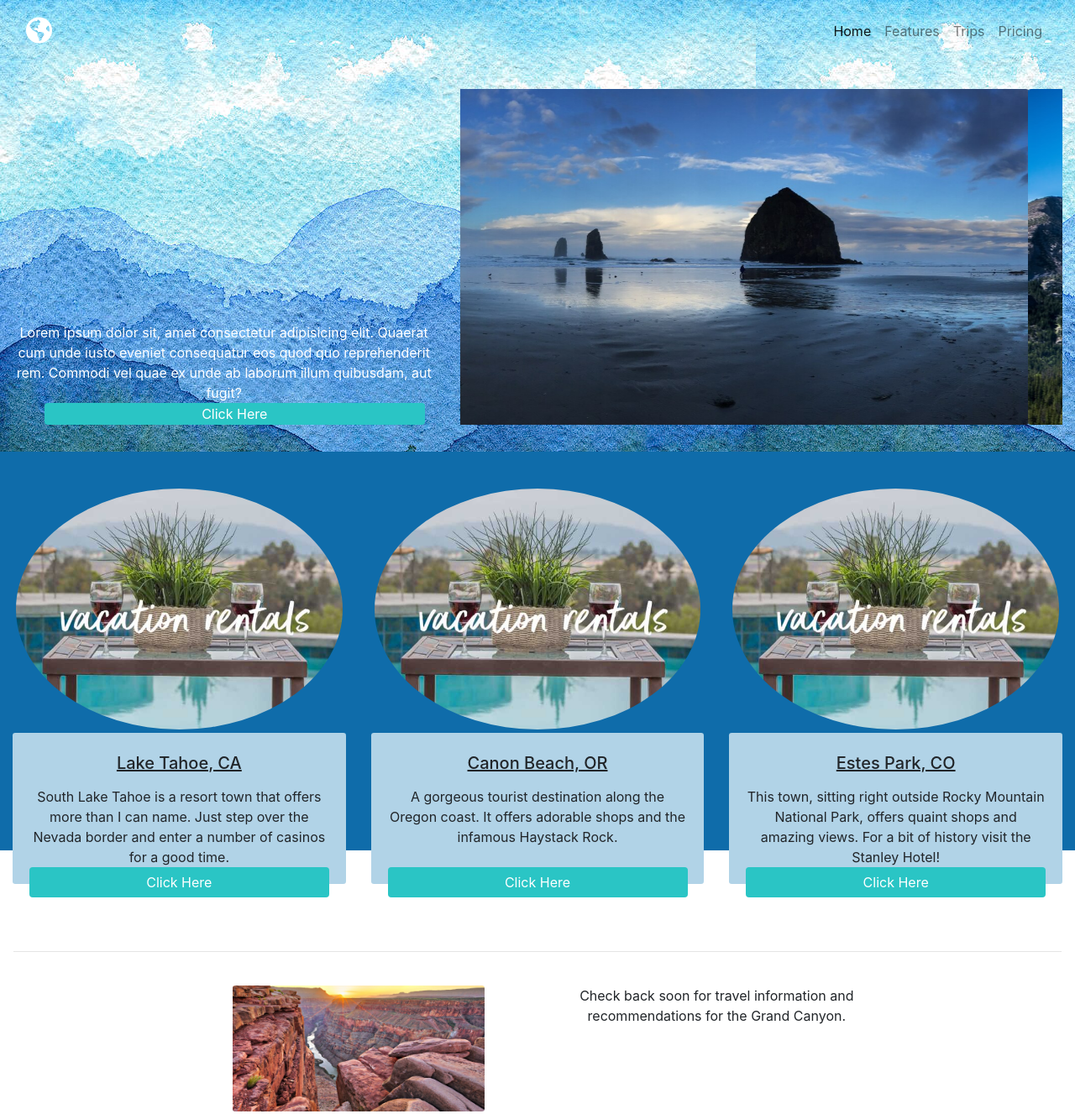
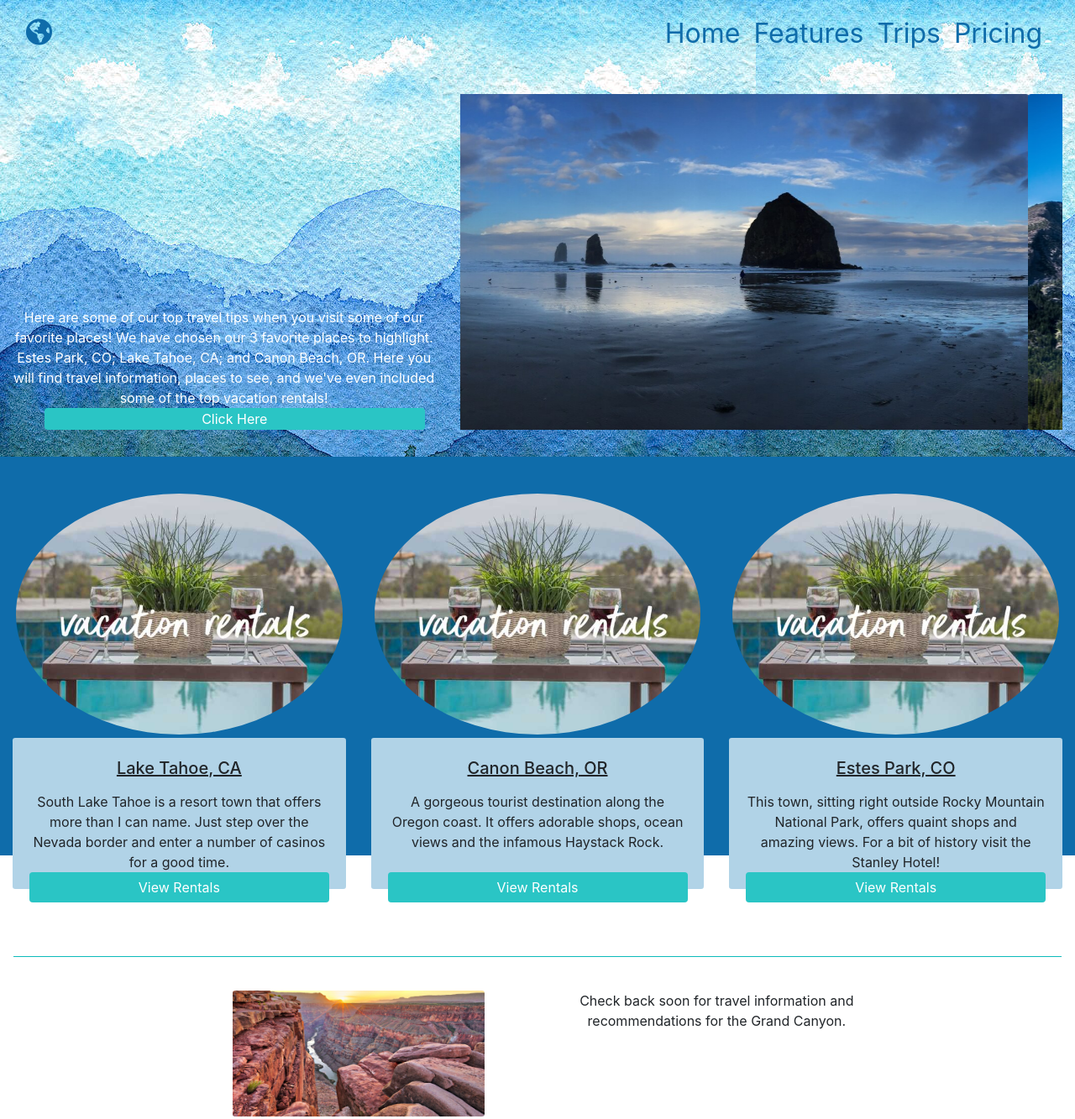
Before and after one commit to KristinaTodd/checkpoint1, a plain HTML site: page index.html in a window 1280 px wide. Shown: the top 1333 px of the page at 84% size. Drawn offline with nearby package versions, Linux system fonts and the light colour scheme.

Commit message:
small styling changes

```diff
--- a/index.html
+++ b/index.html
@@ -16,25 +16,25 @@
   <header class="container-fluid bg-blue d-flex ">
     <div class="row">
       <div class="col-12">
-        <nav class="navbar navbar-expand-lg navbar-light bg-transparant">
-          <a class="navbar-brand logo text-white" href="#"><i class="fas fa-globe-americas"></i></a>
+        <nav class="navbar navbar-expand-lg  bg-transparant">
+          <a class="navbar-brand " href="#"><i class="fas fa-globe-americas nav-bar-color"></i></a>
           <button class="navbar-toggler" type="button" data-toggle="collapse" data-target="#navbarNav"
             aria-controls="navbarNav" aria-expanded="false" aria-label="Toggle navigation">
             <span class="navbar-toggler-icon"></span>
           </button>
           <div class="collapse navbar-collapse justify-content-end" id="navbarNav">
-            <ul class="navbar-nav">
+            <ul class="navbar-nav ">
               <li class="nav-item active">
-                <a class="nav-link" href="#">Home <span class="sr-only">(current)</span></a>
+                <a class="nav-link nav-bar-color" href="#">Home <span class="sr-only">(current)</span></a>
               </li>
               <li class="nav-item">
-                <a class="nav-link" href="#">Features</a>
+                <a class="nav-link nav-bar-color" href="#">Features</a>
               </li>
               <li class="nav-item">
-                <a class="nav-link" href="#">Trips</a>
+                <a class="nav-link nav-bar-color" href="#">Trips</a>
               </li>
               <li class="nav-item">
-                <a class="nav-link" href="#" tabindex="-1">Pricing</a>
+                <a class="nav-link nav-bar-color" href="#" tabindex="-1">Pricing</a>
               </li>
             </ul>
           </div>
@@ -60,10 +60,10 @@
       </div>
       <div class="col-12 col-md-5 align-items-end order-md-1 ">
         <div class="row  custom-col">
-          <div class="col-12 text-center text-white">Lorem ipsum dolor sit, amet consectetur adipisicing elit.
-            Quaerat cum unde
-            iusto eveniet
-            consequatur eos quod quo reprehenderit rem. Commodi vel quae ex unde ab laborum illum quibusdam, aut fugit?
+          <div class="col-12 text-center text-white">Here are some of our top travel tips when you visit some of our
+            favorite places! We have chosen our 3 favorite places to highlight. Estes Park, CO; Lake Tahoe, CA; and
+            Canon Beach, OR. Here you will find travel information, places to see, and we've even included some of the
+            top vacation rentals!
           </div>
           <div class="col-12 text-center"><button type="button" class="btn-custom text-white">Click
               Here</button></div>
@@ -85,16 +85,16 @@
               <p class="card-text text-center">South Lake Tahoe is a resort town that offers more than I can name. Just
                 step over the Nevada border and enter a number of casinos for a good time.</p>
             </div>
-            <button type="button" class="btn btn-custom text-white spill px-5">Click Here</button>
+            <button type="button" class="btn btn-custom text-white spill px-5">View Rentals</button>
           </div>
           <div class="card border-0 bg-trans stay">
             <img src="vacation rentals.jpg" class="card-img-top rounded-circle p-1 img-fluid" alt="Cannon Beach">
             <div class="card-body bg-grey rounded-sm">
               <h5 class="card-title text-center p-1"><u>Canon Beach, OR</u></h5>
               <p class="card-text text-center">A gorgeous tourist destination along the Oregon coast. It offers adorable
-                shops and the infamous Haystack Rock.</p>
+                shops, ocean views and the infamous Haystack Rock.</p>
             </div>
-            <button type="button" class="btn btn-custom text-white spill">Click Here</button>
+            <button type="button" class="btn btn-custom text-white spill">View Rentals</button>
           </div>
           <div class="card border-0 bg-trans stay">
             <img src="vacation rentals.jpg" class="card-img-top rounded-circle p-1 img-fluid" alt="Estes Park">
@@ -103,7 +103,7 @@
               <p class="card-text text-center">This town, sitting right outside Rocky Mountain National Park, offers
                 quaint shops and amazing views. For a bit of history visit the Stanley Hotel!</p>
             </div>
-            <button type=" button" class="btn btn-custom text-white spill">Click Here</button>
+            <button type=" button" class="btn btn-custom text-white spill">View Rentals</button>
           </div>
         </div>
       </div>
@@ -137,7 +137,6 @@
 
   <footer class="container-fluid bg-dark border-top border-info">
     <div class=" row logo text-center">
-
       <div class="col-12 col-md-1 ">
         <i class="fas fa-plane"></i>
       </div>
@@ -145,10 +144,7 @@
       <div class="col-12 col-md-1">
         <i class="fas fa-taxi"></i>
       </div>
-
-
     </div>
-
   </footer>
 
   <script src="https://code.jquery.com/jquery-3.4.1.slim.min.js"
--- a/style.css
+++ b/style.css
@@ -1,6 +1,3 @@
-/* * {
-  outline: solid;
-} */
 
 .bg-blue {
   background-image: url(misty-mountains-watercolor.jpg)
@@ -8,6 +5,11 @@
 
 .bg-card-deck{
   background-color: rgb(15, 108, 170);
+}
+
+.nav-bar-color {
+  color: rgb(15, 108, 170);
+  font-size: xx-large;
 }
 
 .bg-grey {
@@ -55,3 +57,8 @@
 .buffer {
   height: 10vh;
 }
+
+hr {
+  border-top-color: rgb(12, 187, 187);
+
+}
```
